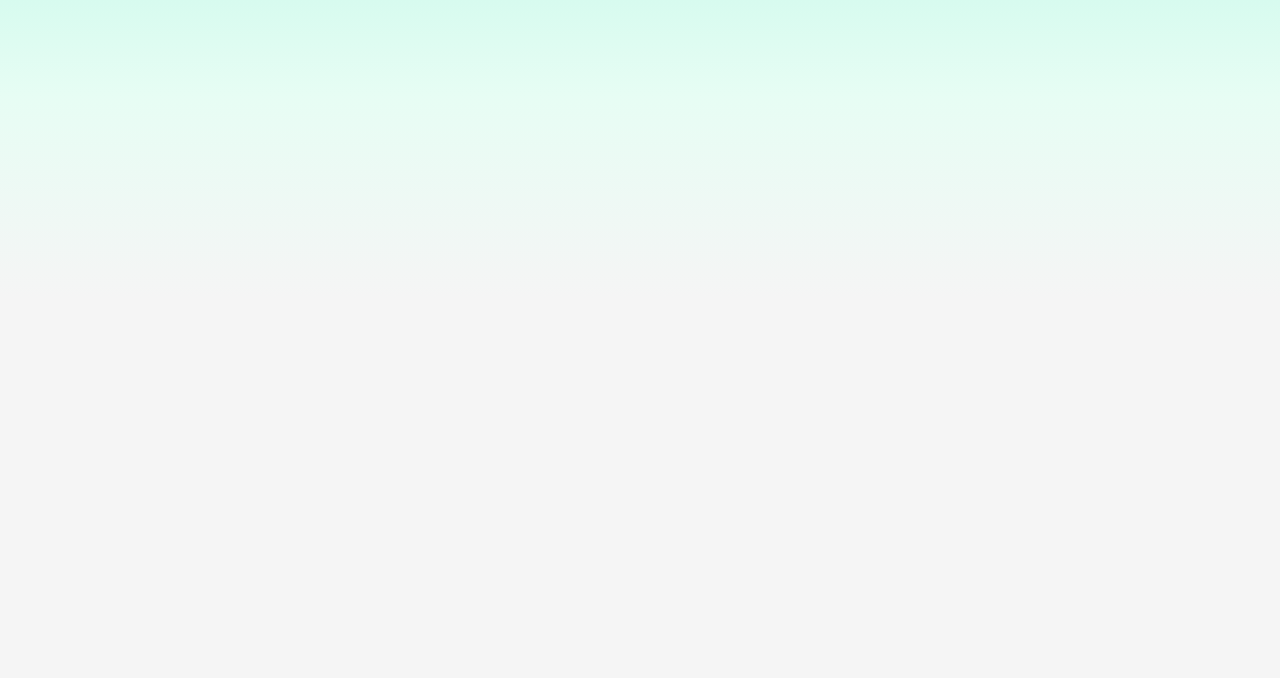
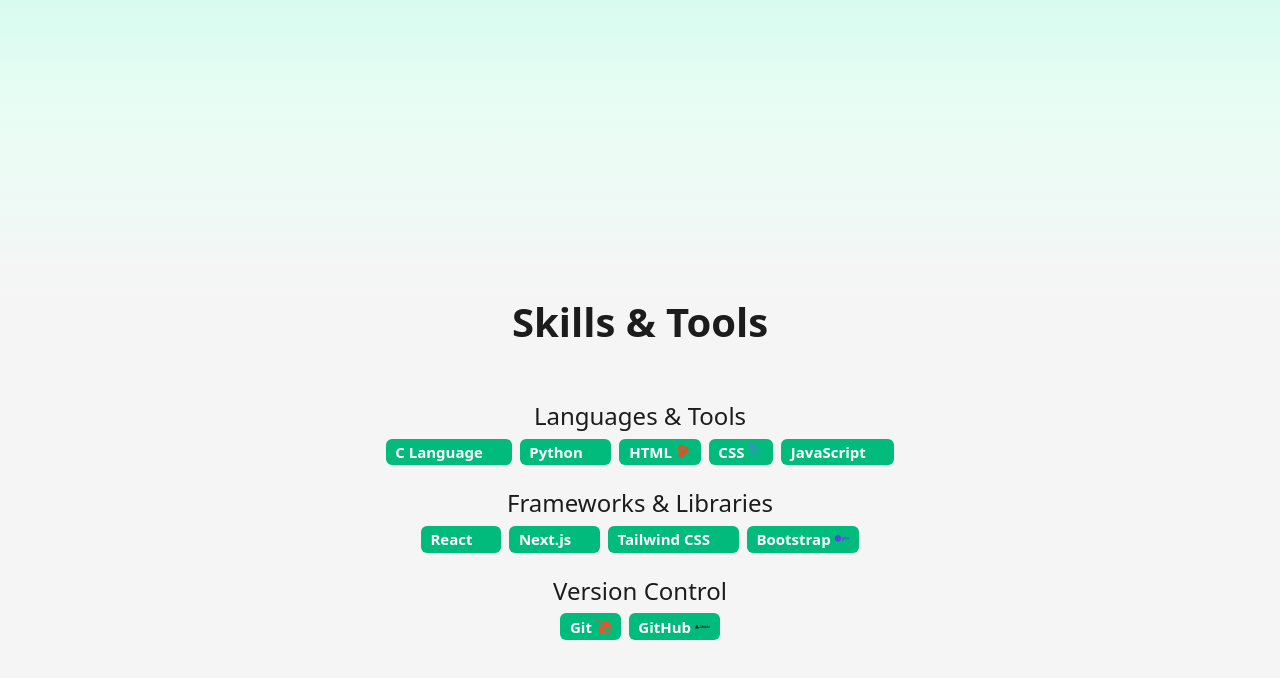
Before and after one commit to Jerannn24/my-portofolio, a Next.js app: page / in a window 1280 px wide. Shown: the part 2025-2703 px from the top of the page. Built offline with nearby package versions, Linux system fonts and the light colour scheme.

Commit message:
update globals.css, Navbar.jsx, Skill.js and Portfolio.jsx

```diff
--- a/src/app/globals.css
+++ b/src/app/globals.css
@@ -26,7 +26,6 @@
   --navbar-fg-hover: #005f44;
   /* lebih gelap untuk hover */
 }
-
 
 .dark-mode {
   /* Dark mode */
@@ -80,11 +79,10 @@
   color: var(--navbar-fg-hover);
 }
 
-.hover-change:target {
-  color: var(--navbar-fg-hover);
+.hover-change:visited {
+  color: var(--navbar-fg) !important;
 }
 
-/* Navbar 3D Text Shadow */
 .navbar-effect .nav-link:hover,
 .navbar-darkmode:hover {
   transform: scale(1.05);
@@ -99,8 +97,15 @@
 .card-style:hover {
   transform: scale(1.05);
   transition: transform 0.2s ease-in-out;
+  border: 1.5px solid var(--navbar-fg-hover);
   cursor: pointer;
-  border: 1.5px solid var(--navbar-fg-hover);
+}
+
+.badge:hover {
+  cursor: pointer;
+  background-color: var(--navbar-fg-hover) !important;
+  transform: scale(1.05);
+  transition: transform 0.2s ease-in-out;
 }
 
 .navbar-darkmode:hover {
@@ -152,7 +157,7 @@
 
 .navbar-effect .navbar-toggler {
   border: 1px solid rgba(255, 255, 255, 0.3);
-  background-color: var(--navbar-bg);
+  background: var(--navbar-bg);
   box-shadow: 0 2px 6px rgba(0, 0, 0, 0.5);
 }
 
--- a/src/components/Navbar.jsx
+++ b/src/components/Navbar.jsx
@@ -45,7 +45,7 @@
                     </Link>
                     <DarkMode className="navbar-brand navbar-effect navbar-darkmode" />
                     <div className="navbar-nav ms-auto navbar-text">
-                        <Link href="#" className="navbar-text navbar-brand text-center d-flex align-items-center navbar-effect nav-link">
+                        <Link href="#" className="navbar-text navbar-brand text-center d-flex align-items-center hover-change navbar-effect nav-link">
                             Junior Natra Situmorang
                         </Link>
                     </div>
@@ -77,12 +77,12 @@
                                 </Link>
                             </li>
                             <li className="nav-item ">
-                                <Link href="#project" className="nav-link navbar-effect text-center">
+                                <Link href="#project" className="nav-link navbar-effect text-center hover-change">
                                     Project
                                 </Link>
                             </li>
                             <li className="nav-item ">
-                                <Link href="#skill" className="nav-link navbar-effect text-center">
+                                <Link href="#skill" className="nav-link navbar-effect text-center hover-change">
                                     Skill
                                 </Link>
                             </li>
--- a/src/components/Skill.js
+++ b/src/components/Skill.js
@@ -0,0 +1,65 @@
+import React from 'react'
+
+const Skill = () => {
+    return (
+        <div className='container'>
+            <div>
+                <ul
+                    className='d-flex flex-column align-items-center'
+                    style={{ listStyleType: "none", padding: 0, margin: 0 }}
+                >
+                    <li className='pb-3 text-center'>
+                        <h4>Languages & Tools</h4>
+                        <h5 className="d-flex flex-wrap justify-content-center gap-2">
+                            <span className='badge span-style' style={{ backgroundColor: 'var(--navbar-fg)', color: 'var(--navbar-bg)' }}>
+                                C Language <i className='devicon-c-original colored'></i>
+                            </span>
+                            <span className='badge span-style' style={{ backgroundColor: 'var(--navbar-fg)', color: 'var(--navbar-bg)' }}>
+                                Python <i className='devicon-python-plain colored'></i>
+                            </span>
+                            <span className='badge span-style' style={{ backgroundColor: 'var(--navbar-fg)', color: 'var(--navbar-bg)' }}>
+                                HTML <i className='devicon-html5-plain colored'></i>
+                            </span>
+                            <span className='badge span-style' style={{ backgroundColor: 'var(--navbar-fg)', color: 'var(--navbar-bg)' }}>
+                                CSS <i className='devicon-css3-plain colored'></i>
+                            </span>
+                            <span className='badge span-style' style={{ backgroundColor: 'var(--navbar-fg)', color: 'var(--navbar-bg)' }}>
+                                JavaScript <i className='devicon-javascript-plain colored'></i>
+                            </span>
+                        </h5>
+                    </li>
+                    <li className='pb-3 text-center'>
+                        <h4>Frameworks & Libraries</h4>
+                        <h5 className="d-flex flex-wrap justify-content-center gap-2">
+                            <span className='badge span-style' style={{ backgroundColor: 'var(--navbar-fg)', color: 'var(--navbar-bg)' }}>
+                                React <i className='devicon-react-original colored'></i>
+                            </span>
+                            <span className='badge span-style' style={{ backgroundColor: 'var(--navbar-fg)', color: 'var(--navbar-bg)' }}>
+                                Next.js <i className='devicon-nextjs-plain colored'></i>
+                            </span>
+                            <span className='badge span-style' style={{ backgroundColor: 'var(--navbar-fg)', color: 'var(--navbar-bg)' }}>
+                                Tailwind CSS <i className='devicon-tailwindcss-original colored'></i>
+                            </span>
+                            <span className='badge span-style' style={{ backgroundColor: 'var(--navbar-fg)', color: 'var(--navbar-bg)' }}>
+                                Bootstrap <i className='devicon-bootstrap-plain colored'></i>
+                            </span>
+                        </h5>
+                    </li>
+                    <li className='pb-3 text-center'>
+                        <h4>Version Control</h4>
+                        <h5 className="d-flex flex-wrap justify-content-center gap-2">
+                            <span className='badge span-style' style={{ backgroundColor: 'var(--navbar-fg)', color: 'var(--navbar-bg)' }}>
+                                Git <i className='devicon-git-plain colored'></i>
+                            </span>
+                            <span className='badge span-style' style={{ backgroundColor: 'var(--navbar-fg)', color: 'var(--navbar-bg)' }}>
+                                GitHub <i className='devicon-github-plain colored'></i>
+                            </span>
+                        </h5>
+                    </li>
+                </ul>
+            </div>
+        </div >
+    )
+}
+
+export default Skill
--- a/src/pages/Portfolio.jsx
+++ b/src/pages/Portfolio.jsx
@@ -2,6 +2,7 @@
 import React from 'react';
 import Navbar from '../components/Navbar.jsx';
 import ProjectList from '@/components/ProjectList.js';
+import Skill from '@/components/Skill.js';
 import { Typewriter } from 'react-simple-typewriter';
 
 const Portfolio = () => {
@@ -75,7 +76,8 @@
                 backgroundColor: "var(--bg)",
                 minHeight: "100vh",
             }}>
-
+                <h1 className='fw-bold text-center pb-5' >Skills & Tools</h1>
+                <Skill />
             </div>
         </div >
     )
```
